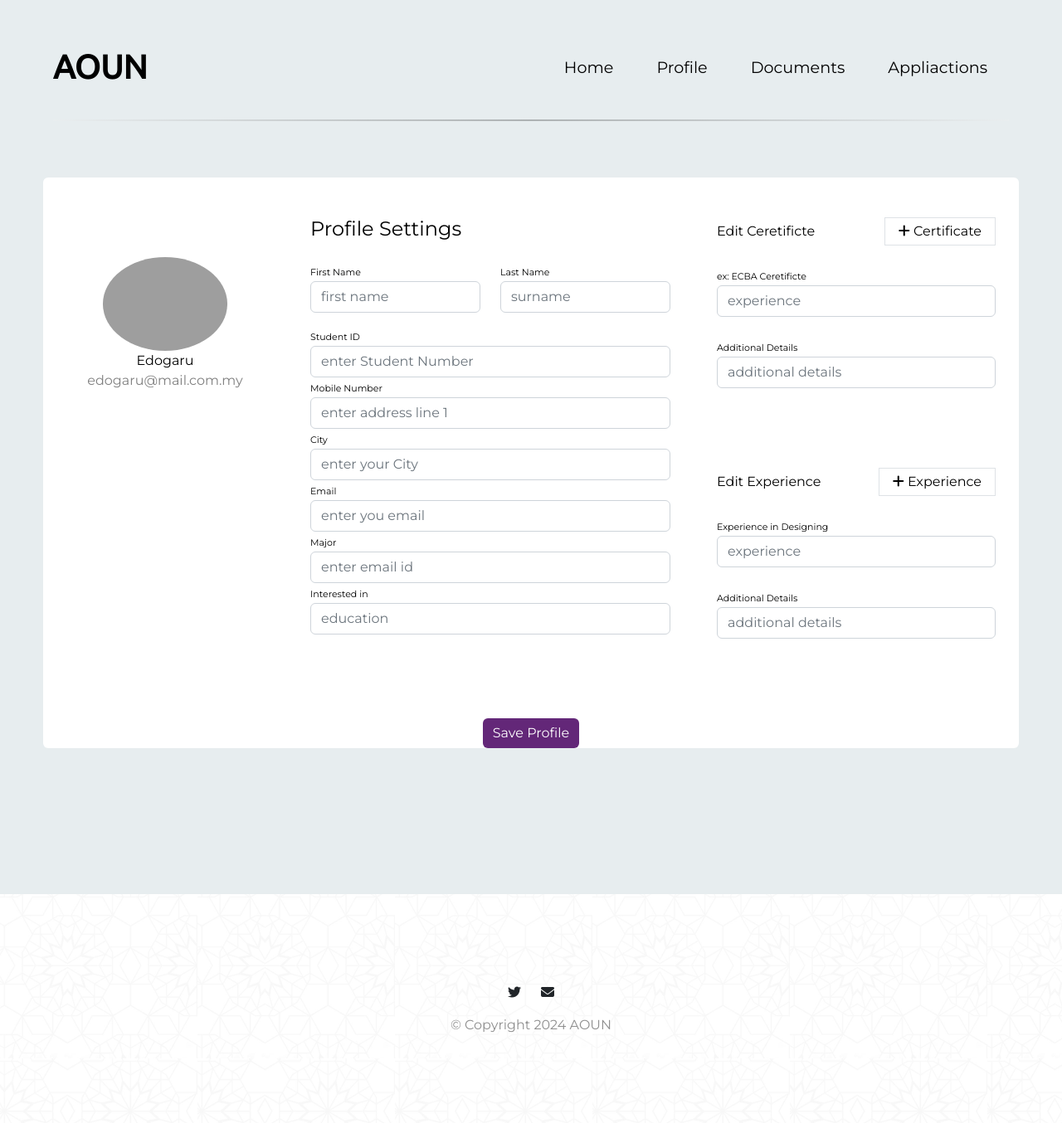
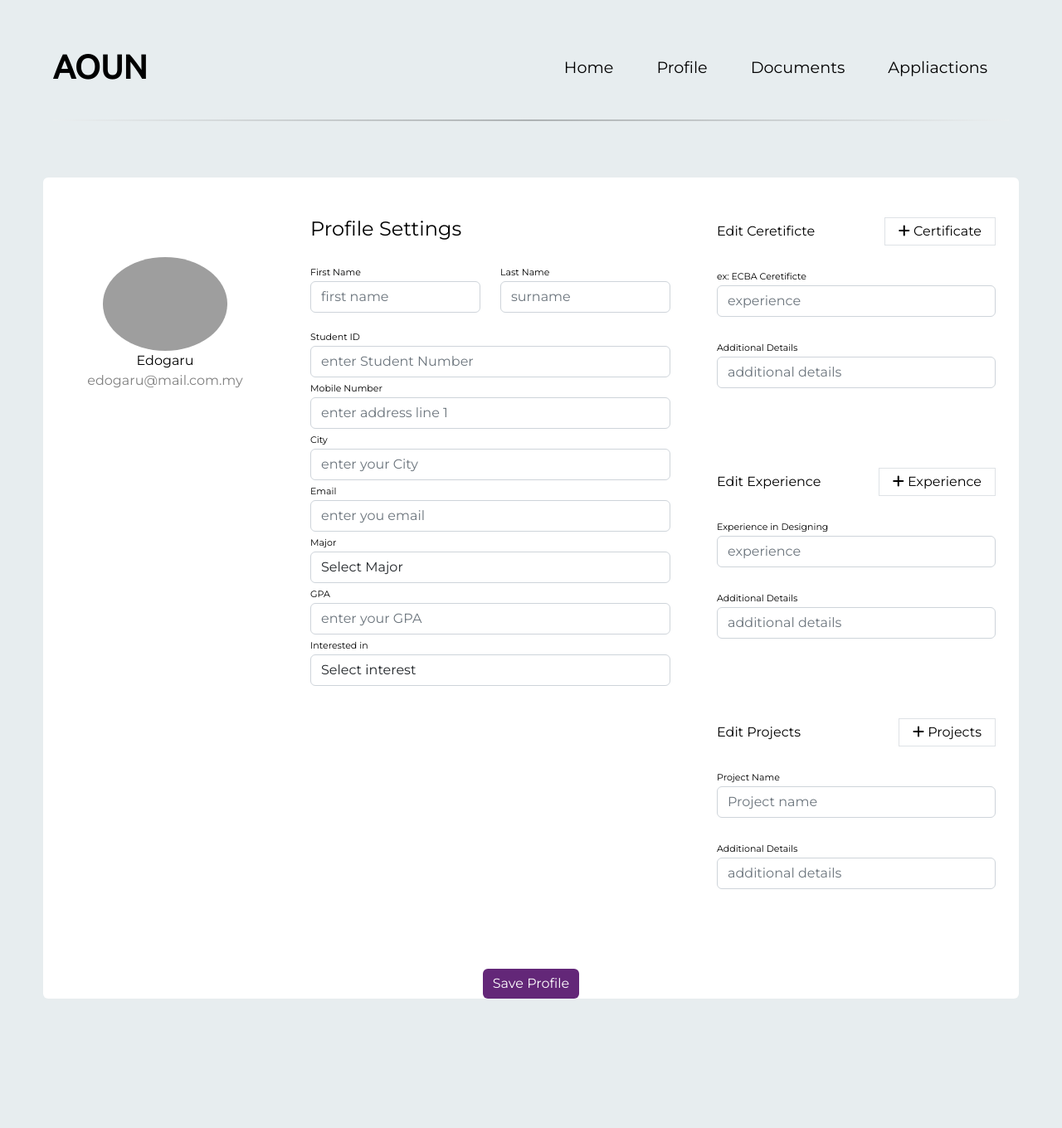
Before and after one commit to saleh300/GP, a Flask app: page /profile in a window 1280 px wide. Shown: the top 1360 px of the page at 83% size. Before the commit the page ends 1245 px from the top, so only its background shows below. Run offline with Flask 3, Linux system fonts and the light colour scheme; some libraries are stand-ins or nearby versions; grey boxes are pictures that could not be loaded.

Commit message:
11:36/5/8

```diff
--- a/flaskapp/flaskapp/templates/profile.html
+++ b/flaskapp/flaskapp/templates/profile.html
@@ -76,9 +76,10 @@
                             <div class="col-md-12"><label class="labels">Mobile Number</label><input type="text" class="form-control" placeholder="enter address line 1" value="" required></div>
                             <div class="col-md-12"><label class="labels">City</label><input type="text" class="form-control" placeholder="enter your City" value="" ></div>
                             <div class="col-md-12"><label class="labels">Email</label><input type="text" class="form-control" placeholder="enter you email" value=""></div>
-                            <div class="col-md-12"><label class="labels">Major</label><input type="dropdown" class="form-control" placeholder="enter email id" value=""></div>
-                            <div class="col-md-12"><label class="labels">Interested in</label><input type="menu" class="form-control" placeholder="education" value=""></div>
-                        </div>
+                            <div class="col-md-12"><label class="labels">Major</label><select class="form-control"><option value="">Select Major</option><option value="information-systems">Information Systems</option><!-- Add more options as needed --></select></div>
+                            <div class="col-md-12"><label class="labels">GPA</label><input type="text" class="form-control" placeholder="enter your GPA" value=""></div>
+                            <div class="col-md-12"><label class="labels">Interested in</label><select class="form-control"><option value="">Select interest</option><option value="cyber-security">Cyber Security</option><option value="business-analysis">Business Analysis</option><!-- Add more options as needed --></select></div>
+                          </div>
                     </div>
                 </div>
                 <div class="col-md-4">
@@ -92,6 +93,11 @@
                         <div class="col-md-12"><label class="labels">Experience in Designing</label><input type="text" class="form-control" placeholder="experience" value=""></div> <br>
                         <div class="col-md-12"><label class="labels">Additional Details</label><input type="text" class="form-control" placeholder="additional details" value=""></div>
                     </div>
+                    <div class="p-3 py-5">
+                      <div class="d-flex justify-content-between align-items-center experience"><span>Edit Projects</span><span class="border px-3 p-1 add-project"><i class="fa fa-plus"></i>&nbsp;Projects</span></div><br>
+                      <div class="col-md-12"><label class="labels">Project Name</label><input type="text" class="form-control" placeholder="Project name" value=""></div> <br>
+                      <div class="col-md-12"><label class="labels">Additional Details</label><input type="text" class="form-control" placeholder="additional details" value=""></div>
+                  </div>
                 </div>
                 <div class="mt-5 text-center"><button class="btn btn-primary profile-button" type="button">Save Profile</button></div>
             </div>
```
